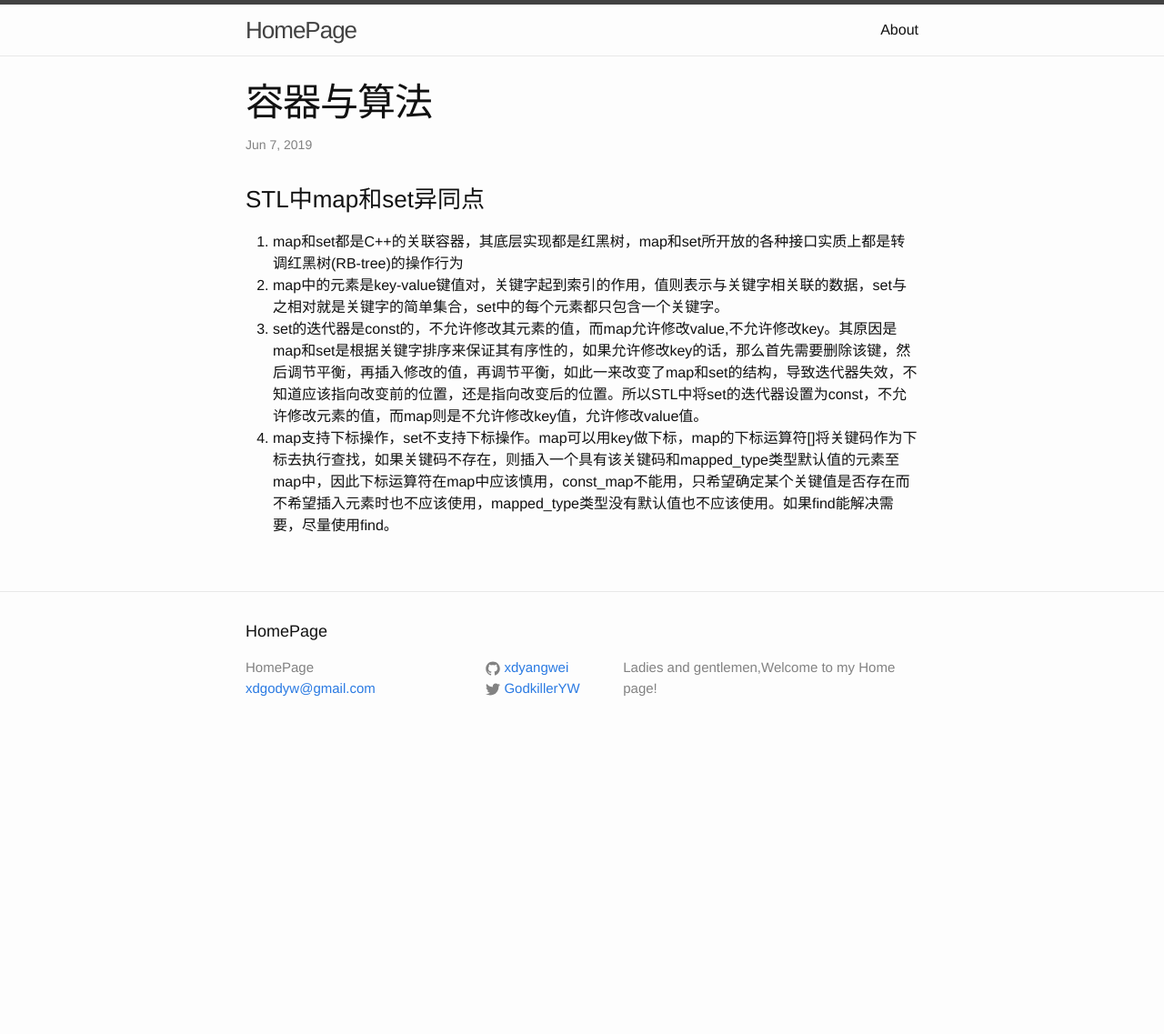
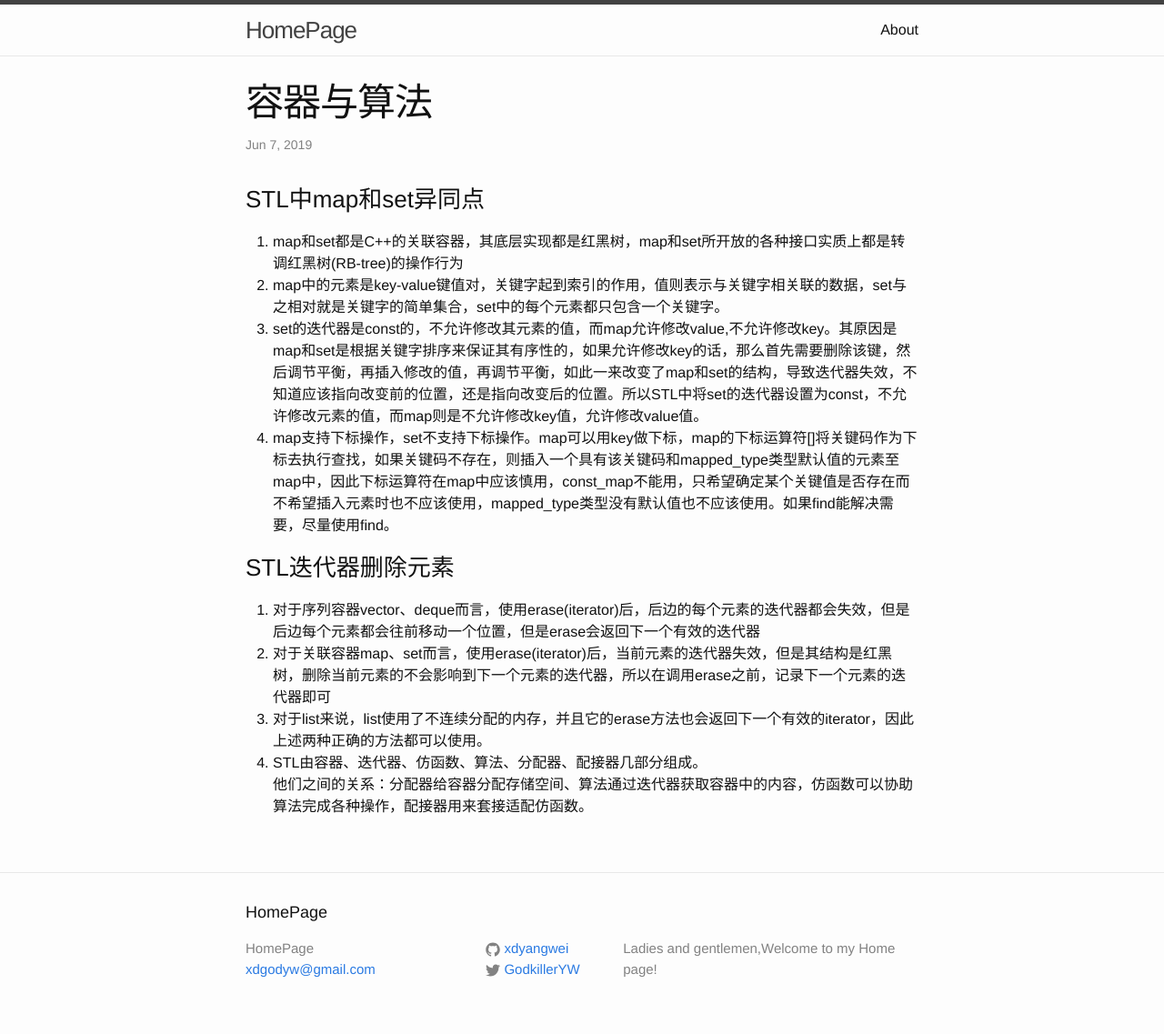
Before and after one commit to xdyangwei/xdyangwei.github.io, a Jekyll site: the page built from _posts/2019-6-7-容器与算法.md, in a window 1280 px wide. Shown: the whole page at 91% size. Built offline with Jekyll 4.4.1, drawn with Linux system fonts in a browser that asks for light colours; our own code applies the rules of GitHub Pages for plain Markdown files; before the commit the page ends 900 px from its top, so only the background shows below that.

Commit message:
add the tips of how to delete value with iterator

```diff
--- a/_posts/2019-6-7-容器与算法.md
+++ b/_posts/2019-6-7-容器与算法.md
@@ -3,3 +3,10 @@
 2. map中的元素是key-value键值对，关键字起到索引的作用，值则表示与关键字相关联的数据，set与之相对就是关键字的简单集合，set中的每个元素都只包含一个关键字。
 3. set的迭代器是const的，不允许修改其元素的值，而map允许修改value,不允许修改key。其原因是map和set是根据关键字排序来保证其有序性的，如果允许修改key的话，那么首先需要删除该键，然后调节平衡，再插入修改的值，再调节平衡，如此一来改变了map和set的结构，导致迭代器失效，不知道应该指向改变前的位置，还是指向改变后的位置。所以STL中将set的迭代器设置为const，不允许修改元素的值，而map则是不允许修改key值，允许修改value值。
 4. map支持下标操作，set不支持下标操作。map可以用key做下标，map的下标运算符[]将关键码作为下标去执行查找，如果关键码不存在，则插入一个具有该关键码和mapped_type类型默认值的元素至map中，因此下标运算符在map中应该慎用，const_map不能用，只希望确定某个关键值是否存在而不希望插入元素时也不应该使用，mapped_type类型没有默认值也不应该使用。如果find能解决需要，尽量使用find。
+
+### STL迭代器删除元素
+1. 对于序列容器vector、deque而言，使用erase(iterator)后，后边的每个元素的迭代器都会失效，但是后边每个元素都会往前移动一个位置，但是erase会返回下一个有效的迭代器
+2. 对于关联容器map、set而言，使用erase(iterator)后，当前元素的迭代器失效，但是其结构是红黑树，删除当前元素的不会影响到下一个元素的迭代器，所以在调用erase之前，记录下一个元素的迭代器即可
+3. 对于list来说，list使用了不连续分配的内存，并且它的erase方法也会返回下一个有效的iterator，因此上述两种正确的方法都可以使用。
+4. STL由容器、迭代器、仿函数、算法、分配器、配接器几部分组成。
+他们之间的关系：分配器给容器分配存储空间、算法通过迭代器获取容器中的内容，仿函数可以协助算法完成各种操作，配接器用来套接适配仿函数。
```
